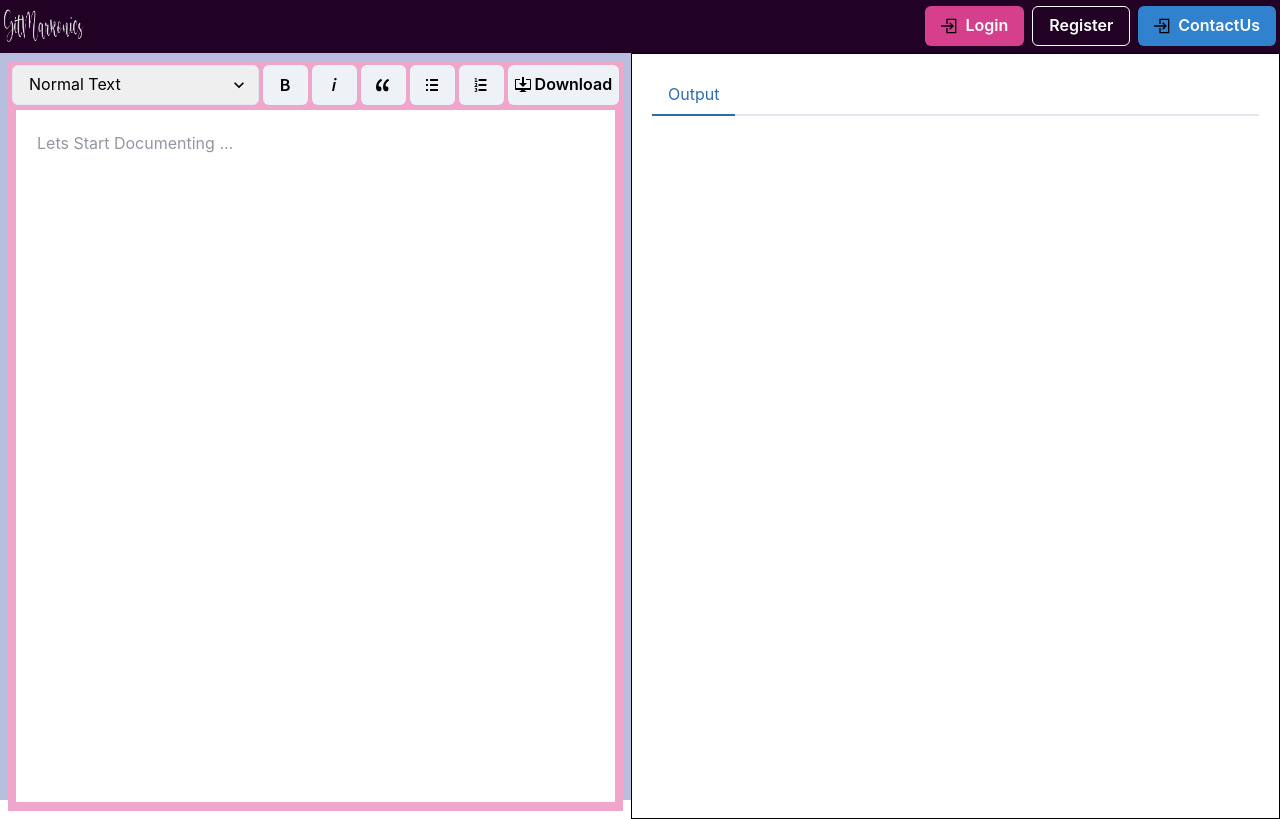
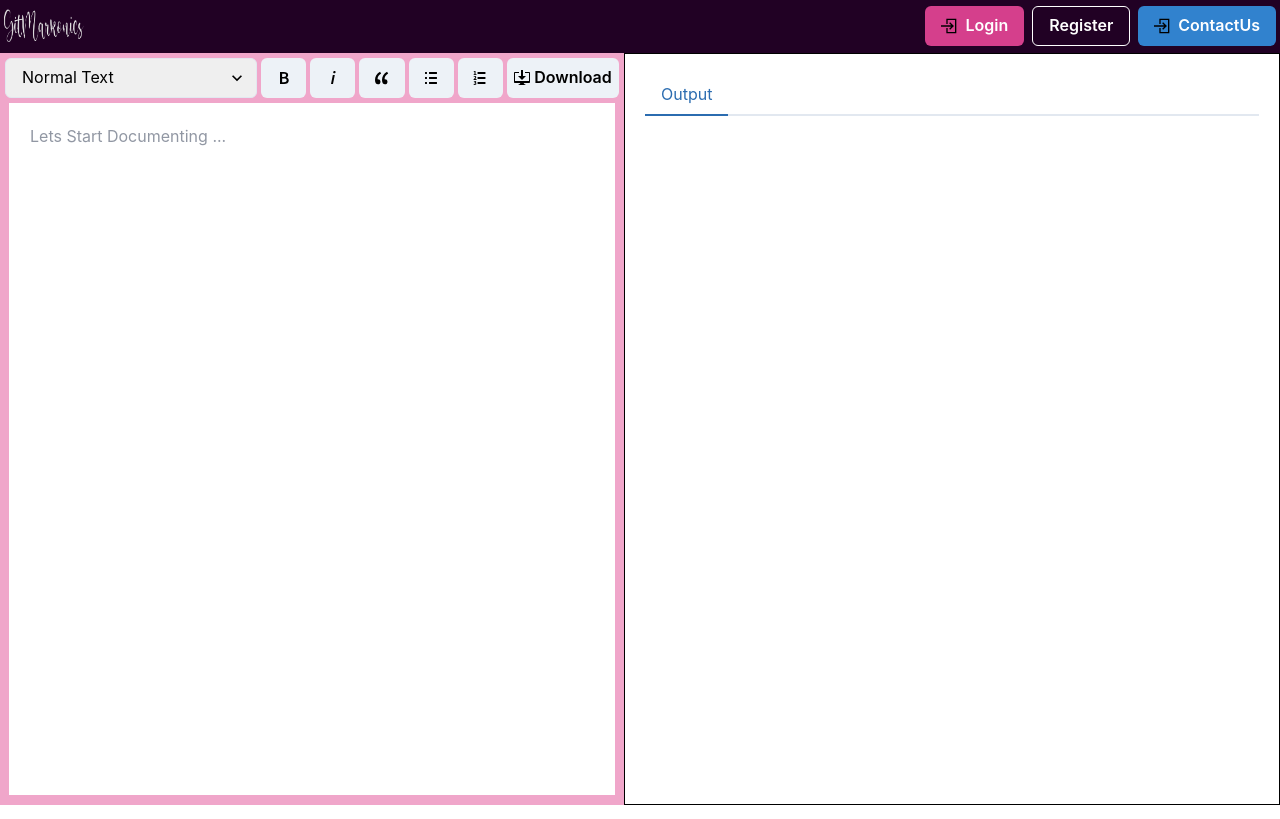
Before and after one commit to CodeFlowOrg/GitMarkonics, a React (Create React App) app: page / in a window 1280 px wide. Built offline with nearby package versions, Linux system fonts and the light colour scheme.

Commit message:
Fix: Bottom of the text section looks odd

```diff
--- a/src/components/texteditor.css
+++ b/src/components/texteditor.css
@@ -17,7 +17,6 @@
 }
 
 ::-webkit-scrollbar-track {
-
   /* background: linear-gradient(0deg, rgba(231, 248, 47, 1) 0%, rgba(39, 246, 190, 1) 50%, rgba(7, 0, 211, 1) 100%); */
 
   background: rgb(240, 166, 203);
--- a/src/components/texteditor.js
+++ b/src/components/texteditor.js
@@ -6,7 +6,14 @@ import "./texteditor.css";
 // import { convertToRaw } from "draft-js"; //important
 import { stateToHTML } from "draft-js-export-html";
 import { Flex, Box, Button, Stack, Icon, Select } from "@chakra-ui/react";
-import { GoBold, GoItalic, GoDesktopDownload,GoListUnordered,GoListOrdered, GoQuote } from "react-icons/go";
+import {
+  GoBold,
+  GoItalic,
+  GoDesktopDownload,
+  GoListUnordered,
+  GoListOrdered,
+  GoQuote,
+} from "react-icons/go";
 import Output from "./ouput";
 // import { options } from "marked";
 
@@ -17,7 +24,7 @@ const headersMap = [
   { label: "Header 3", style: "header-three" },
   { label: "Header 4", style: "header-four" },
   { label: "Header 5", style: "header-five" },
-  { label: "Header 6", style: "header-six" }
+  { label: "Header 6", style: "header-six" },
 ];
 export default class Texteditor extends Component {
   constructor(props) {
@@ -34,7 +41,6 @@ export default class Texteditor extends Component {
       // console.log(convertToRaw(this.state.editorState.getCurrentContent()));
     };
   }
-
 
   //toggles inline styling of the text to bold
   _onBoldClick() {
@@ -62,11 +68,10 @@ export default class Texteditor extends Component {
     );
   }
 
-
   //ordered list
   _onBulletClick(event) {
     this.onChange(
-    RichUtils.toggleBlockType(this.state.editorState,'unordered-list-item')
+      RichUtils.toggleBlockType(this.state.editorState, "unordered-list-item")
     );
     this.setState({ value: event.target.value });
   }
@@ -74,11 +79,10 @@ _onBulletClick(event) {
   //ordered list
   _onNumberClick(event) {
     this.onChange(
-    RichUtils.toggleBlockType(this.state.editorState,'ordered-list-item')
+      RichUtils.toggleBlockType(this.state.editorState, "ordered-list-item")
     );
     this.setState({ value: event.target.value });
   }
-
 
   // heading tags
   handleHeadingChange(event) {
@@ -89,10 +93,9 @@ _onNumberClick(event) {
   }
 
   replacer(input) {
-
     // console.log(input);
     input = input
-      .replace(/<p><br><\/p>/g, "<br>")  //order of pattern changing is crucial
+      .replace(/<p><br><\/p>/g, "<br>") //order of pattern changing is crucial
       .replace(/<p>/g, "")
       .replace(/<\/p>/g, "<br>")
       .replace(/<strong>/g, "**")
@@ -124,7 +127,10 @@ _onNumberClick(event) {
     const hiddenElement = document.createElement("a");
     hiddenElement.href = "data:attachment/text," + encodeURI(this.state.file);
     hiddenElement.target = "_blank";
-    hiddenElement.download = prompt("Please enter name of markdown file", "README.md");
+    hiddenElement.download = prompt(
+      "Please enter name of markdown file",
+      "README.md"
+    );
     hiddenElement.click();
   }
 
@@ -137,6 +143,7 @@ _onNumberClick(event) {
             bg="#F0A6CA"
             border="0.5px"
             borderColor="#F0E6EF"
+            style={{ margin: 0, padding: "5px" }}
             p={1}
             m={2}
           >
```
Lines whose indentation alone changed are shown as unchanged.
